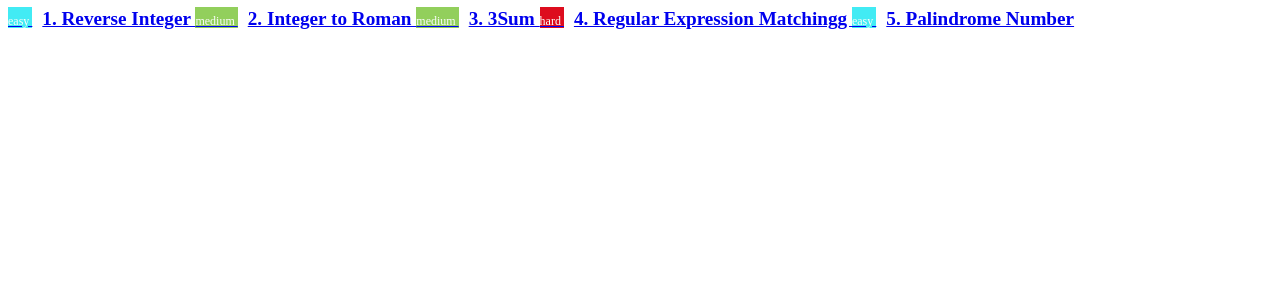
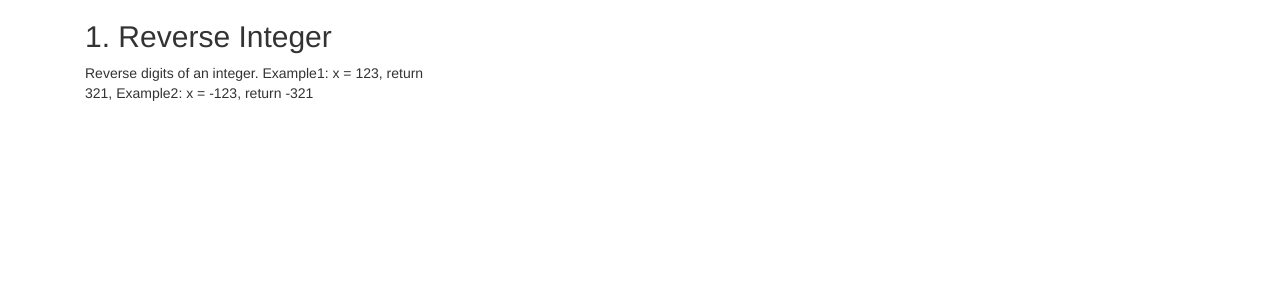
Before and after one commit to wenn009/myApp, an Angular app: page /problems/1 in a window 1280 px wide. Shown: the top 300 px of the page. Built offline with nearby package versions, Linux system fonts and the light colour scheme.

Commit message:
add list detail component

```diff
--- a/package.json
+++ b/package.json
@@ -21,7 +21,9 @@
     "@angular/platform-browser": "^4.0.0",
     "@angular/platform-browser-dynamic": "^4.0.0",
     "@angular/router": "^4.0.0",
+    "bootstrap": "^3.3.7",
     "core-js": "^2.4.1",
+    "jquery": "^3.2.1",
     "rxjs": "^5.1.0",
     "zone.js": "^0.8.4"
   },
--- a/src/app/app.component.html
+++ b/src/app/app.component.html
@@ -1 +1 @@
-<app-problem-list></app-problem-list>
+<router-outlet></router-outlet>
--- a/src/app/app.module.ts
+++ b/src/app/app.module.ts
@@ -1,18 +1,29 @@
 import { BrowserModule } from '@angular/platform-browser';
 import { NgModule } from '@angular/core';
+import { routing } from './app.routes';
+
+import { DataService } from  './service/data.service'
 
 import { AppComponent } from './app.component';
 import { ProblemListComponent } from './component/problem-list/problem-list.component';
+import { ProblemDetailComponent } from './component/problem-detail/problem-detail.component';
 
 @NgModule({
   declarations: [
     AppComponent,
-    ProblemListComponent
+    ProblemListComponent,
+    ProblemDetailComponent
   ],
   imports: [
-    BrowserModule
+    BrowserModule,
+    routing
   ],
-  providers: [],
+  providers: [
+    {
+      provide: 'data',
+      useClass: DataService
+    }
+  ],
   bootstrap: [AppComponent]
 })
 export class AppModule { }
--- /dev/null
+++ b/src/app/app.routes.ts
@@ -0,0 +1,27 @@
+import { Routes, RouterModule} from "@angular/router";
+import { ProblemListComponent } from './component/problem-list/problem-list.component';
+import { ProblemDetailComponent } from './component/problem-detail/problem-detail.component';
+
+
+const routes = [
+    {
+        path: '',
+        redirectTo: 'problems',
+        pathMatch: 'full'
+    },
+    {
+        path:'problems',
+        component: ProblemListComponent
+    },
+    {
+        path:'problems/:id',
+        component: ProblemDetailComponent
+    },
+    {
+        path: '**',
+        redirectTo: 'problems'
+    }
+
+];
+
+export const routing= RouterModule.forRoot(routes);
--- /dev/null
+++ b/src/app/component/problem-detail/problem-detail.component.html
@@ -0,0 +1,10 @@
+<div class="container" *ngIf="problem">
+  <div class="col-x-12 col-md-4">
+    <h2>
+      {{ problem.id}}. {{problem.name}}
+      </h2>
+    <p>
+      {{problem.description}}
+    </p>
+  </div>
+</div>
--- /dev/null
+++ b/src/app/component/problem-detail/problem-detail.component.ts
@@ -0,0 +1,27 @@
+import { Component, OnInit, Inject } from '@angular/core';
+import {ActivatedRoute, Params} from '@angular/router';
+import{ PROBLEM } from 'app/component/data-model/problem';
+
+@Component({
+  selector: 'app-problem-detail',
+  templateUrl: './problem-detail.component.html',
+  styleUrls: ['./problem-detail.component.css']
+})
+export class ProblemDetailComponent implements OnInit {
+
+  problem : PROBLEM;
+
+  constructor(
+    private route: ActivatedRoute,
+    @Inject('data') private dataService
+  ) { }
+
+  ngOnInit() {
+    this.route.params.subscribe((params: Params) => {
+      this.problem = this.dataService.getProblem(+params['id']);
+    })
+
+    console.log(this.problem);
+  }
+
+}
--- a/src/app/component/problem-list/problem-list.component.html
+++ b/src/app/component/problem-list/problem-list.component.html
@@ -1,6 +1,6 @@
 <div class="container">
   <div class="list-group">
-    <a href="#" class="list-group-item" *ngFor = "let problem of problems">
+    <a  class="list-group-item" *ngFor = "let problem of problems" [routerLink]="['/problems', problem.id]">
       <span class ="{{ 'pull-left label difficulty diff-'+ problem.difficulty.toLocaleLowerCase() }}">
         {{ problem.difficulty}}
       </span>
--- a/src/app/component/problem-list/problem-list.component.ts
+++ b/src/app/component/problem-list/problem-list.component.ts
@@ -1,37 +1,7 @@
-import { Component, OnInit } from '@angular/core';
+import { Component, OnInit, Inject } from '@angular/core';
 import { PROBLEM } from 'app/component/data-model/problem';
 
-const PROBLEMS: PROBLEM[] = [ {
-  id: 1,
-  name: "Reverse Integer",
-  description: "Reverse digits of an integer. Example1: x = 123, return 321, Example2: x = -123, return -321",
-  difficulty: "easy"
-},
-{
-  id: 2,
-  name:"Integer to Roman",
-  description: "Given an integer, convert it to a roman numeral. Input is guaranteed to be within the range from 1 to 3999.",
-  difficulty:"medium"
-},
-{
-  id: 3,
-  name:"3Sum",
-  description: "Given an array S of n integers, are there elements a, b, c in S such that a + b + c = 0? Find all unique triplets in the array which gives the sum of zero. Note: The solution set must not contain duplicate triplets.",
-  difficulty:"medium"
-},
-{
-  id: 4,
-  name:"Regular Expression Matchingg",
-  description: "Implement regular expression matching with support for '.' and '*'..' Matches any single character.' Matches zero or more of the preceding element. he matching should cover the entire input string (not partial). The function prototype should be: bool isMatch(const char *s, const char *p)",
-  difficulty: "hard"
-},
-{
-  id: 5,
-  name: "Palindrome Number",
-  description: "Determine whether an integer is a palindrome. Do this without extra space.",
-  difficulty: "easy"
-}
-];
+
 @Component({
   selector: 'app-problem-list',
   templateUrl: './problem-list.component.html',
@@ -39,16 +9,16 @@ const PROBLEMS: PROBLEM[] = [ {
 })
 export class ProblemListComponent implements OnInit {
 
-  constructor() { }
+  problems: PROBLEM[];
 
-  problems: PROBLEM[];
+  constructor(@Inject('data') private dataService) { }
 
   ngOnInit() {
     this.getProblems();
   }
 
   getProblems(): void {
-    this.problems = PROBLEMS;
+    this.problems = this.dataService.getProblems();
   }
 
 }
--- /dev/null
+++ b/src/app/mock-problems.ts
@@ -0,0 +1,33 @@
+import { PROBLEM } from 'app/component/data-model/problem';
+
+export const PROBLEMS: PROBLEM[] = [ {
+  id: 1,
+  name: "Reverse Integer",
+  description: "Reverse digits of an integer. Example1: x = 123, return 321, Example2: x = -123, return -321",
+  difficulty: "easy"
+},
+{
+  id: 2,
+  name:"Integer to Roman",
+  description: "Given an integer, convert it to a roman numeral. Input is guaranteed to be within the range from 1 to 3999.",
+  difficulty:"medium"
+},
+{
+  id: 3,
+  name:"3Sum",
+  description: "Given an array S of n integers, are there elements a, b, c in S such that a + b + c = 0? Find all unique triplets in the array which gives the sum of zero. Note: The solution set must not contain duplicate triplets.",
+  difficulty:"medium"
+},
+{
+  id: 4,
+  name:"Regular Expression Matchingg",
+  description: "Implement regular expression matching with support for '.' and '*'..' Matches any single character.' Matches zero or more of the preceding element. he matching should cover the entire input string (not partial). The function prototype should be: bool isMatch(const char *s, const char *p)",
+  difficulty: "hard"
+},
+{
+  id: 5,
+  name: "Palindrome Number",
+  description: "Determine whether an integer is a palindrome. Do this without extra space.",
+  difficulty: "easy"
+}
+];
--- /dev/null
+++ b/src/app/service/data.service.ts
@@ -0,0 +1,17 @@
+import { Injectable } from '@angular/core';
+import { PROBLEM } from '../component/data-model/problem';
+import { PROBLEMS } from '../mock-problems';
+
+@Injectable()
+export class DataService {
+  problems : PROBLEM[] = PROBLEMS;
+  constructor() { }
+
+  getProblems(): PROBLEM[] {
+    return this.problems;
+  }
+  getProblem(id:number):PROBLEM {
+    return this.problems.find( (problem) => problem.id === id);
+  }
+
+}
```
Also changed, not shown: .angular-cli.json, src/app/component/problem-detail/problem-detail.component.css (added), 2 other files (tests, documents, lock files or other folders).
